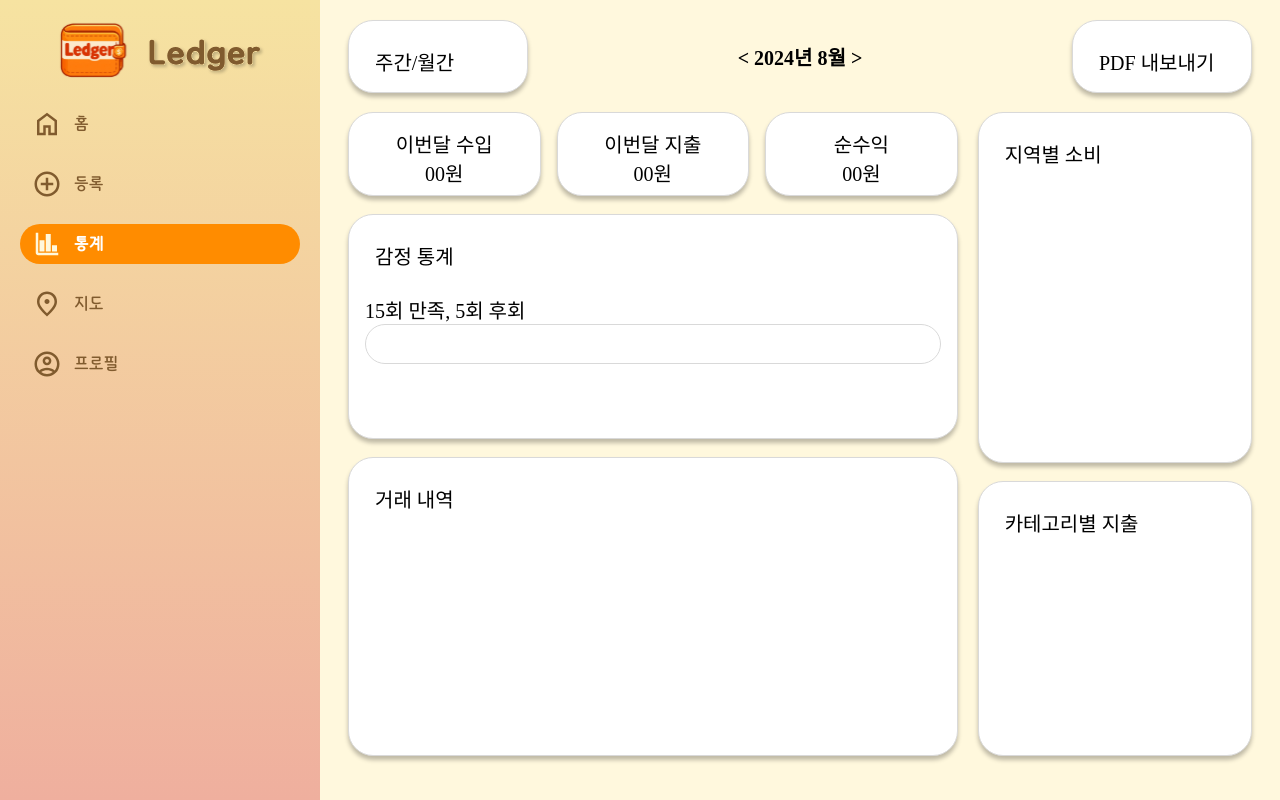
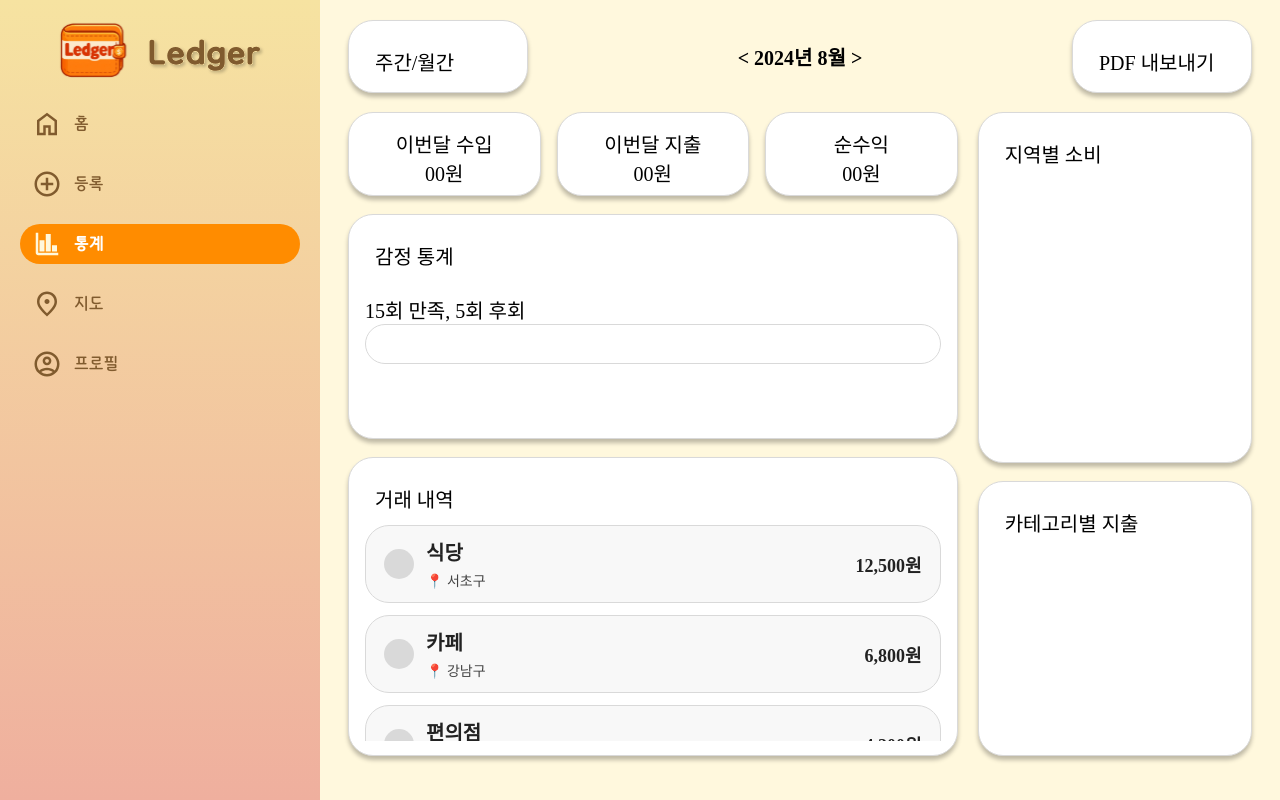
Before and after one commit to 20260304-KB7-27/Ledger-Thanos, a Vue app: page /stats in a window 1280 px wide. Built offline with nearby package versions, Linux system fonts and the light colour scheme.

Commit message:
feat : 거래내역 UI 구현

```diff
--- a/src/pages/stats/Stats.vue
+++ b/src/pages/stats/Stats.vue
@@ -37,13 +37,21 @@
           </Box>
         </div>
         <div id="trade-history-info">
-          <Box width="custom" custom-width="100%"
-            ><div class="box-label">거래 내역</div>
-            <div v-for="item in dealLists">
-              <Deal></Deal>
+          <Box width="custom" custom-width="100%" class="box-custom">
+            <div class="scroll-box">
+              <div class="box-label">거래 내역</div>
+              <div class="deal-list">
+                <Deal
+                  v-for="item in dealLists"
+                  :key="item.id"
+                  :title="item.title"
+                  :location="item.location"
+                  :amount="item.amount"
+                  :icon-color="item.iconColor"
+                />
+              </div>
             </div>
-            </Box
-          >
+          </Box>
         </div>
       </div>
       <div id="theme-stats">
@@ -53,8 +61,7 @@
             <div v-for="item in localSpendingList">
               <LocalSpending></LocalSpending>
             </div>
-            </Box
-          >
+          </Box>
         </div>
 
         <div id="category-spend">
@@ -63,8 +70,7 @@
             <div v-for="item in categorySpendingList">
               <CategorySpending></CategorySpending>
             </div>
-            </Box
-          >
+          </Box>
         </div>
       </div>
     </div>
@@ -78,6 +84,37 @@ import ProgressBarChart from '@/components/ProgressBarChart.vue';
 import Deal from './components/Deal.vue';
 import LocalSpending from './components/LocalSpending.vue';
 import CategorySpending from './components/CategorySpending.vue';
+
+const dealLists = [
+  {
+    id: 1,
+    title: '식당',
+    location: '서초구',
+    amount: 12500,
+    iconColor: '#d9d9d9',
+  },
+  {
+    id: 2,
+    title: '카페',
+    location: '강남구',
+    amount: 6800,
+    iconColor: '#d9d9d9',
+  },
+  {
+    id: 3,
+    title: '편의점',
+    location: '송파구',
+    amount: 4200,
+    iconColor: '#d9d9d9',
+  },
+  {
+    id: 4,
+    title: '편의점',
+    location: '송파구',
+    amount: 4200,
+    iconColor: '#d9d9d9',
+  },
+];
 </script>
 
 <style scoped>
@@ -127,6 +164,18 @@ import CategorySpending from './components/CategorySpending.vue';
   white-space: nowrap;
 }
 
+.box-custom {
+  height: 100%;
+  min-height: 0;
+}
+
+.box-custom:deep(> div) {
+  height: 100%;
+  min-height: 0;
+  display: flex;
+  flex-direction: column;
+}
+
 .content {
   height: calc(100vh - 72px - 40px - 44px);
   display: grid;
@@ -137,7 +186,7 @@ import CategorySpending from './components/CategorySpending.vue';
 #common-stats {
   height: 100%;
   display: grid;
-  grid-template-rows: 84px 1.5fr 2fr;
+  grid-template-rows: 84px minmax(0, 1.5fr) minmax(0, 2fr);
   gap: 18px;
   min-width: 0;
   min-height: 0;
@@ -168,8 +217,9 @@ import CategorySpending from './components/CategorySpending.vue';
 #theme-stats {
   height: 100%;
   display: grid;
-  grid-template-rows: 1.15fr 0.9fr;
+  grid-template-rows: minmax(0, 1.15fr) minmax(0, 0.9fr);
   gap: 18px;
+  min-height: 0;
 }
 
 #emotion-info,
@@ -177,6 +227,8 @@ import CategorySpending from './components/CategorySpending.vue';
 #location-spend,
 #category-spend {
   width: 100%;
+  min-width: 0;
+  min-height: 0;
 }
 
 #emotion-info :deep(.box-label),
@@ -195,6 +247,31 @@ import CategorySpending from './components/CategorySpending.vue';
   width: 100%;
   height: 100%;
   box-sizing: border-box;
+}
+
+.scroll-box {
+  height: 100%;
+  display: flex;
+  flex-direction: column;
+  min-height: 0;
+  padding-bottom: 30px;
+}
+
+
+.deal-list,
+.rank-list,
+.category-list {
+  flex: 1;
+  min-height: 0;
+  display: flex;
+  flex-direction: column;
+  gap: 12px;
+  margin-top: 12px;
+  padding-bottom: 12px;
+  overflow-y: scroll;
+  overflow-x: hidden;
+  -ms-overflow-style: none;
+  scrollbar-width: none;
 }
 
 /* 반응형 */
--- a/src/pages/stats/components/Deal.vue
+++ b/src/pages/stats/components/Deal.vue
@@ -1,15 +1,94 @@
 <template>
+  <div class="deal-item">
+    <div class="left">
+      <div class="icon" :style="{ backgroundColor: iconColor }"></div>
 
+      <div class="text-group">
+        <div class="title">{{ title }}</div>
+        <div class="location">📍 {{ location }}</div>
+      </div>
+    </div>
+
+    <div class="amount">{{ formatCurrency(amount) }}</div>
+  </div>
 </template>
 
 <script setup>
+const props = defineProps({
+  title: {
+    type: String,
+    default: '',
+  },
+  location: {
+    type: String,
+    default: '',
+  },
+  amount: {
+    type: Number,
+    default: 0,
+  },
+  iconColor: {
+    type: String,
+    default: '#d9d9d9',
+  },
+});
 
-
-
+const formatCurrency = (value) => {
+  return `${value.toLocaleString()}원`;
+};
 </script>
 
 <style scoped>
+.deal-item {
+  width: 100%;
+  min-height: 78px;
+  display: flex;
+  align-items: center;
+  justify-content: space-between;
+  padding: 14px 18px;
+  border: 1px solid #d9d9d9;
+  border-radius: 24px;
+  background: #f8f8f8;
+  box-sizing: border-box;
+}
 
+.left {
+  display: flex;
+  align-items: center;
+  gap: 12px;
+  min-width: 0;
+}
 
+.icon {
+  width: 30px;
+  height: 30px;
+  border-radius: 50%;
+  flex-shrink: 0;
+}
 
+.text-group {
+  display: flex;
+  flex-direction: column;
+  gap: 4px;
+  min-width: 0;
+}
+
+.title {
+  font-size: 20px;
+  font-weight: 700;
+  color: #222;
+}
+
+.location {
+  font-size: 14px;
+  font-weight: 500;
+  color: #444;
+}
+
+.amount {
+  font-size: 18px;
+  font-weight: 700;
+  color: #222;
+  white-space: nowrap;
+}
 </style>
```
